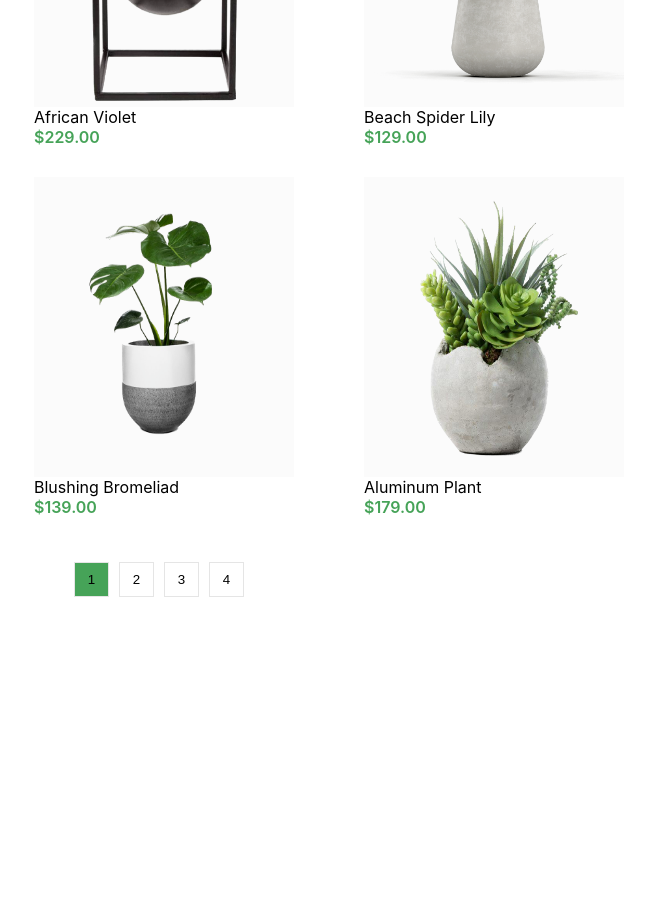
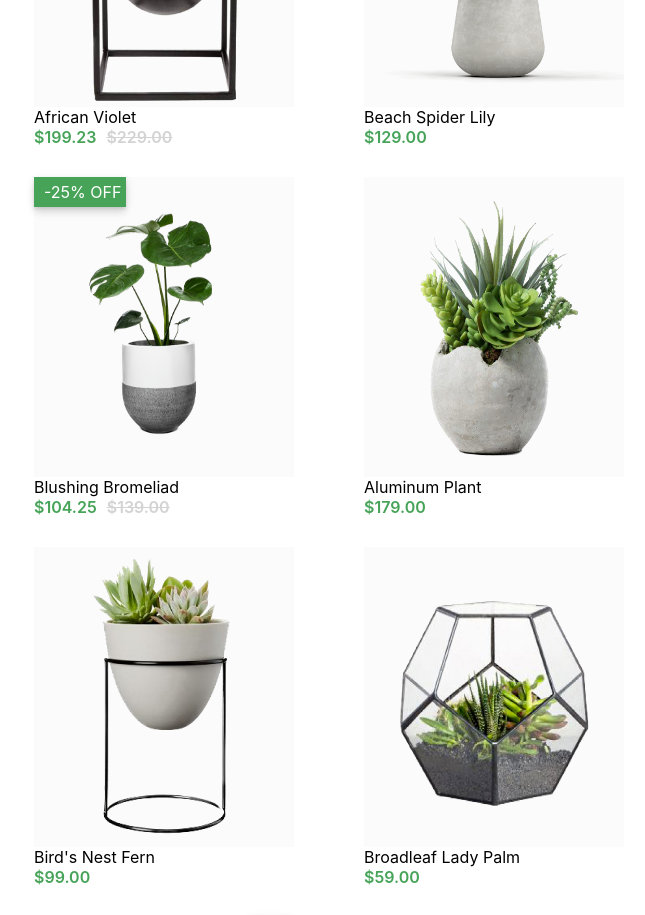
Before and after one commit to OrkhanJR/greenshop-diplom, a React (Create React App) app: page / in a window 1280 px wide. Shown: the part 1280-2195 px from the top of the page, without its empty margins (356-1001 px from the left). Before the commit the page ends 1913 px from the top, so only its background shows below. Built offline with nearby package versions, Linux system fonts and the light colour scheme.

Commit message:
filters for products created

```diff
--- a/src/_variables.scss
+++ b/src/_variables.scss
@@ -1,6 +1,6 @@
 $off-white: #fbfbfb;
 $white: #ffffff;
 $dark-gray: #3d3d3d;
-$green:  #46a358;
+$green:  #46A358;
 $gray: #727272;
 $light-green: rgba(70, 163, 88, 0.5);
--- a/src/components/Pages/MainPage/MainPageComponents/ProductsPart/ProductsData.js
+++ b/src/components/Pages/MainPage/MainPageComponents/ProductsPart/ProductsData.js
@@ -29,7 +29,7 @@ export const products = [
     discountPercentage: 0.2,
     category: ["House Plants", "Terrariums"],
     newArrival: true,
-    sale: false,
+    sale: true,
     shortDescription:
       "The Barberton Daisy is a beautiful flowering plant that adds a vibrant touch to any space. It comes in three different sizes and is perfect for both indoor and outdoor settings.",
     tags: ["Home", "Garden", "Plants"],
--- a/src/components/Pages/MainPage/MainPageComponents/ProductsPart/ProductsPartComponents/ProductStock/ProductBoxes/ProductBoxes.jsx
+++ b/src/components/Pages/MainPage/MainPageComponents/ProductsPart/ProductsPartComponents/ProductStock/ProductBoxes/ProductBoxes.jsx
@@ -1,31 +1,44 @@
-import React, { useState, useEffect } from "react";
-import { useSelector } from "react-redux";
+import { useState, useEffect } from "react";
+import { useSelector, useDispatch } from "react-redux";
 import {
   selectSelectedCategory,
   selectProducts,
-  // selectPriceRange,
+  setSelectedCategory,
+  selectSelectedFilter,
 } from "../../../../../../../../redux/slices/slice";
 import popUpCart from "../../../../../../../../assets/Images/header/cart.svg";
 import popUpCartHover from "../../../../../../../../assets/Images/header/cart-hover-icon.svg";
 
+const productsPerPage = 9;
+
 const ProductBoxes = () => {
+  const selectedFilter = useSelector(selectSelectedFilter);
   const selectedCategory = useSelector(selectSelectedCategory);
   const products = useSelector(selectProducts);
-  // const priceRange = useSelector(selectPriceRange);
+  const dispatch = useDispatch();
 
-  const productsPerPage = 6;
   const [currentPage, setCurrentPage] = useState(1);
   const [filteredProducts, setFilteredProducts] = useState([]);
 
   useEffect(() => {
-    if (!selectedCategory) {
-      setFilteredProducts(products);
+    dispatch(setSelectedCategory("All"));
+  }, [dispatch]);
+
+  useEffect(() => {
+    let filtered = [...products];
+    if (selectedCategory === "All") {
+      setFilteredProducts(filtered);
+    } else if (selectedCategory === "New Arrivals") {
+      filtered = filtered.filter((product) => product.newArrival);
+      setFilteredProducts(filtered);
+    } else if (selectedCategory === "Sale") {
+      filtered = filtered.filter((product) => product.sale);
+      setFilteredProducts(filtered);
     } else {
-      setFilteredProducts(
-        products.filter((product) =>
-          product.category.includes(selectedCategory)
-        )
+      filtered = filtered.filter((product) =>
+        product.category.includes(selectedCategory)
       );
+      setFilteredProducts(filtered);
     }
   }, [selectedCategory, products]);
 
@@ -39,8 +52,33 @@ const ProductBoxes = () => {
   const paginate = (pageNumber) => setCurrentPage(pageNumber);
 
   useEffect(() => {
-    setCurrentPage(1);
-  }, [selectedCategory]);
+    let filtered = [...products];
+    if (selectedCategory === "All") {
+      if (selectedFilter === "New Arrivals") {
+        filtered = filtered.filter((product) => product.newArrival);
+      } else if (selectedFilter === "Sale") {
+        filtered = filtered.filter((product) => product.sale);
+      }
+      setFilteredProducts(filtered);
+    } else {
+      if (selectedFilter === "New Arrivals") {
+        filtered = filtered.filter(
+          (product) =>
+            product.category.includes(selectedCategory) && product.newArrival
+        );
+      } else if (selectedFilter === "Sale") {
+        filtered = filtered.filter(
+          (product) =>
+            product.category.includes(selectedCategory) && product.sale
+        );
+      } else {
+        filtered = filtered.filter((product) =>
+          product.category.includes(selectedCategory)
+        );
+      }
+      setFilteredProducts(filtered);
+    }
+  }, [selectedCategory, selectedFilter, products]);
 
   return (
     <>
@@ -48,14 +86,40 @@ const ProductBoxes = () => {
         {currentProducts.map((product) => (
           <div key={product.id} className="product-box">
             <div className="img-container">
+              {product.sale && (
+                <div className="product-discount">
+                  {`-${product.discountPercentage * 100}% OFF`}
+                </div>
+              )}
+              {product.newArrival && <div className="new-product">New</div>}
               <img src={product.photos[0]} alt={product.name} />
               <div className="popup">
                 <img className="popup-img" src={popUpCart} alt="cart" />
-                <img className="popup-img-in-hover" src={popUpCartHover} alt="cart" />
+                <img
+                  className="popup-img-in-hover"
+                  src={popUpCartHover}
+                  alt="cart"
+                />
               </div>
             </div>
             <div className="product-title">{product.name}</div>
-            <div className="product-price">${product.sizes[0].price}</div>
+
+            <div className="product-price">
+              {product.sale ? (
+                <>
+                  <span className="new-price">
+                    $
+                    {(
+                      parseFloat(product.sizes[0].price) *
+                      (1 - product.discountPercentage)
+                    ).toFixed(2)}
+                  </span>
+                  <span className="old-price">${product.sizes[0].price}</span>{" "}
+                </>
+              ) : (
+                `$${product.sizes[0].price}`
+              )}
+            </div>
           </div>
         ))}
       </div>
--- a/src/components/Pages/MainPage/MainPageComponents/ProductsPart/ProductsPartComponents/ProductStock/ProductBoxes/ProductBoxes.scss
+++ b/src/components/Pages/MainPage/MainPageComponents/ProductsPart/ProductsPartComponents/ProductStock/ProductBoxes/ProductBoxes.scss
@@ -13,6 +13,35 @@
     .img-container {
       width: 100%;
       height: 100%;
+      position: relative;
+
+      .product-discount {
+        position: absolute;
+        text-transform: uppercase;
+        color: white;
+        padding: 5px;
+        padding-left: 10px;
+        background-color: $green;
+        box-shadow: 0 1.8px 3.2px rgba(0, 0, 0, 0.1),
+          0 1.7px 10.3px rgba(0, 0, 0, 0.065), 0 3.5px 10px rgba(0, 0, 0, 0.05),
+          0 7.5px 7px rgba(0, 0, 0, 0.05);
+      }
+
+      .new-product {
+        position: absolute;
+        right: 0;
+        background-color: rgb(0, 94, 255);
+        display: flex;
+        justify-content: center;
+        align-items: center;
+        border-radius: 3px;
+        box-shadow: 0 1.8px 3.2px rgba(0, 0, 0, 0.1),
+          0 1.7px 10.3px rgba(0, 0, 0, 0.065), 0 3.5px 10px rgba(0, 0, 0, 0.05),
+          0 7.5px 7px rgba(0, 0, 0, 0.05);
+        margin-left: 10px;
+        padding: 2px 6px;
+        color: white;
+      }
 
       &:hover {
         .popup {
@@ -66,6 +95,13 @@
   .product-price {
     color: $green;
     font-weight: 600;
+    display: flex;
+    gap: 10px;
+  }
+
+  .old-price {
+    color: lightgrey;
+    text-decoration: line-through;
   }
 }
 
@@ -97,6 +133,7 @@
 
       .active {
         background-color: $green;
+        color: white;
 
         &:hover {
           background-color: $green;
--- a/src/components/Pages/MainPage/MainPageComponents/ProductsPart/ProductsPartComponents/ProductStock/ProductStockSorting/ProductStockSorting.jsx
+++ b/src/components/Pages/MainPage/MainPageComponents/ProductsPart/ProductsPartComponents/ProductStock/ProductStockSorting/ProductStockSorting.jsx
@@ -1,9 +1,15 @@
 import { useState } from "react";
 import ArrowDown from "../../../../../../../../assets/Images/products/Arrow-Down.svg";
+import { useDispatch } from "react-redux";
+import {
+  setSelectedSortingOption,
+  setSelectedFilter
+} from "../../../../../../../../redux/slices/slice";
 
 const ProductStockSorting = () => {
   const [selectedOption, setSelectedOption] = useState("Default");
   const [isOpen, setIsOpen] = useState(false);
+  const dispatch = useDispatch();
 
   const options = [
     { label: "Default", value: "Default" },
@@ -14,14 +20,16 @@ const ProductStockSorting = () => {
   const handleOptionClick = (value) => {
     setSelectedOption(value);
     setIsOpen(false);
+    dispatch(setSelectedSortingOption(value));
   };
+
   return (
     <>
       <div className="sort-wrapper">
         <div className="categories">
-          <span>All Plants</span>
-          <span>New Arrivals</span>
-          <span>Sale</span>
+          <span onClick={() => dispatch(setSelectedFilter("All Plants"))}>All Plants</span>
+          <span onClick={() => dispatch(setSelectedFilter("New Arrivals"))}>New Arrivals</span>
+          <span onClick={() => dispatch(setSelectedFilter("Sale"))}>Sale</span>
         </div>
 
         <div className="custom-dropdown">
--- a/src/components/Pages/MainPage/MainPageComponents/ProductsPart/ProductsPartComponents/ProductsCategories/ProductsCategories.jsx
+++ b/src/components/Pages/MainPage/MainPageComponents/ProductsPart/ProductsPartComponents/ProductsCategories/ProductsCategories.jsx
@@ -2,8 +2,8 @@ import { useDispatch, useSelector } from "react-redux";
 import {
   selectProducts,
   setSelectedCategory,
+  setSelectedFilter,
 } from "../../../../../../../redux/slices/slice";
-// import PriceSliderComponent from "./PriceSliderComponent/PriceSliderComponent";
 
 const ProductCategories = () => {
   const products = useSelector(selectProducts);
@@ -11,6 +11,7 @@ const ProductCategories = () => {
 
   const handleCategoryClick = (category) => {
     dispatch(setSelectedCategory(category));
+    dispatch(setSelectedFilter("all"));
   };
 
   const productCountsByCategory = products.reduce((counts, product) => {
@@ -34,10 +35,6 @@ const ProductCategories = () => {
             </div>
           ))}
         </div>
-
-        <div className="price-slider">
-          {/* <PriceSliderComponent /> */}
-        </div>
       </div>
     </>
   );
--- a/src/redux/slices/slice.js
+++ b/src/redux/slices/slice.js
@@ -3,6 +3,8 @@ import { products } from "../../components/Pages/MainPage/MainPageComponents/Pro
 
 const initialState = {
   selectedCategory: null,
+  selectedFilter: "all",
+  selectedSortingOption: "Default",
   products: products,
 };
 
@@ -13,17 +15,30 @@ export const categoriesSlice = createSlice({
     setSelectedCategory: (state, action) => {
       state.selectedCategory = action.payload;
     },
+    setSelectedFilter: (state, action) => {
+      state.selectedFilter = action.payload;
+    },
+    setSelectedSortingOption: (state, action) => {
+      state.selectedSortingOption = action.payload;
+    },
     setPriceRange: (state, action) => {
       state.priceRange = action.payload;
     },
   },
 });
 
-export const { setSelectedCategory, setPriceRange } = categoriesSlice.actions;
+export const {
+  setSelectedCategory,
+  setSelectedFilter,
+  setSelectedSortingOption,
+  setPriceRange,
+} = categoriesSlice.actions;
 
 export const selectSelectedCategory = (state) =>
   state.categories.selectedCategory;
 export const selectProducts = (state) => state.categories.products;
-export const selectPriceRange = (state) => state.categories.priceRange;
+export const selectSelectedFilter = (state) => state.categories.selectedFilter;
+export const selectSelectedSortingOption = (state) =>
+  state.categories.selectedSortingOption;
 
 export default categoriesSlice.reducer;
```
Also changed, not shown: src/redux/slices/filtersSlice.js (added, +31 -0 lines).
